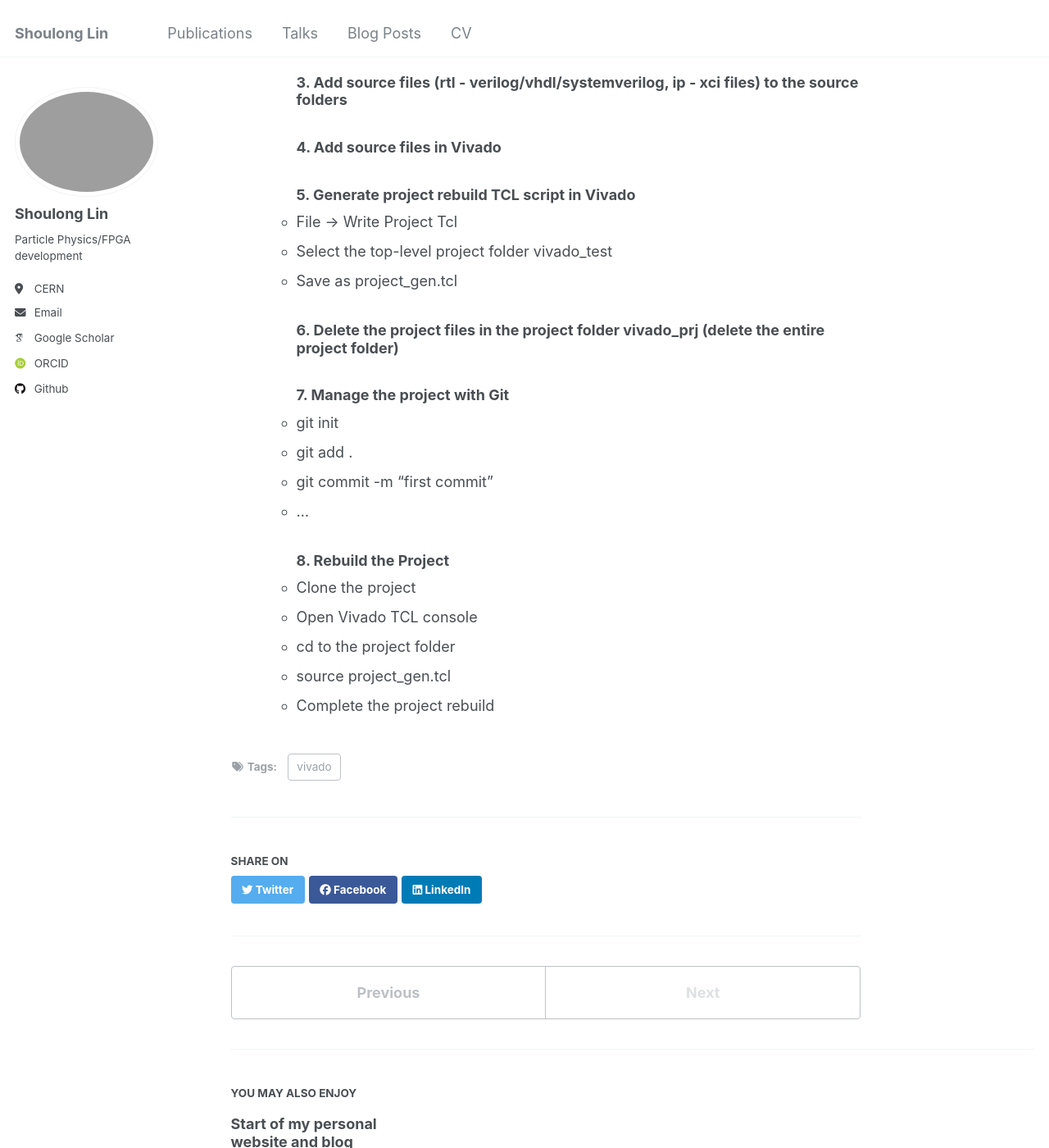
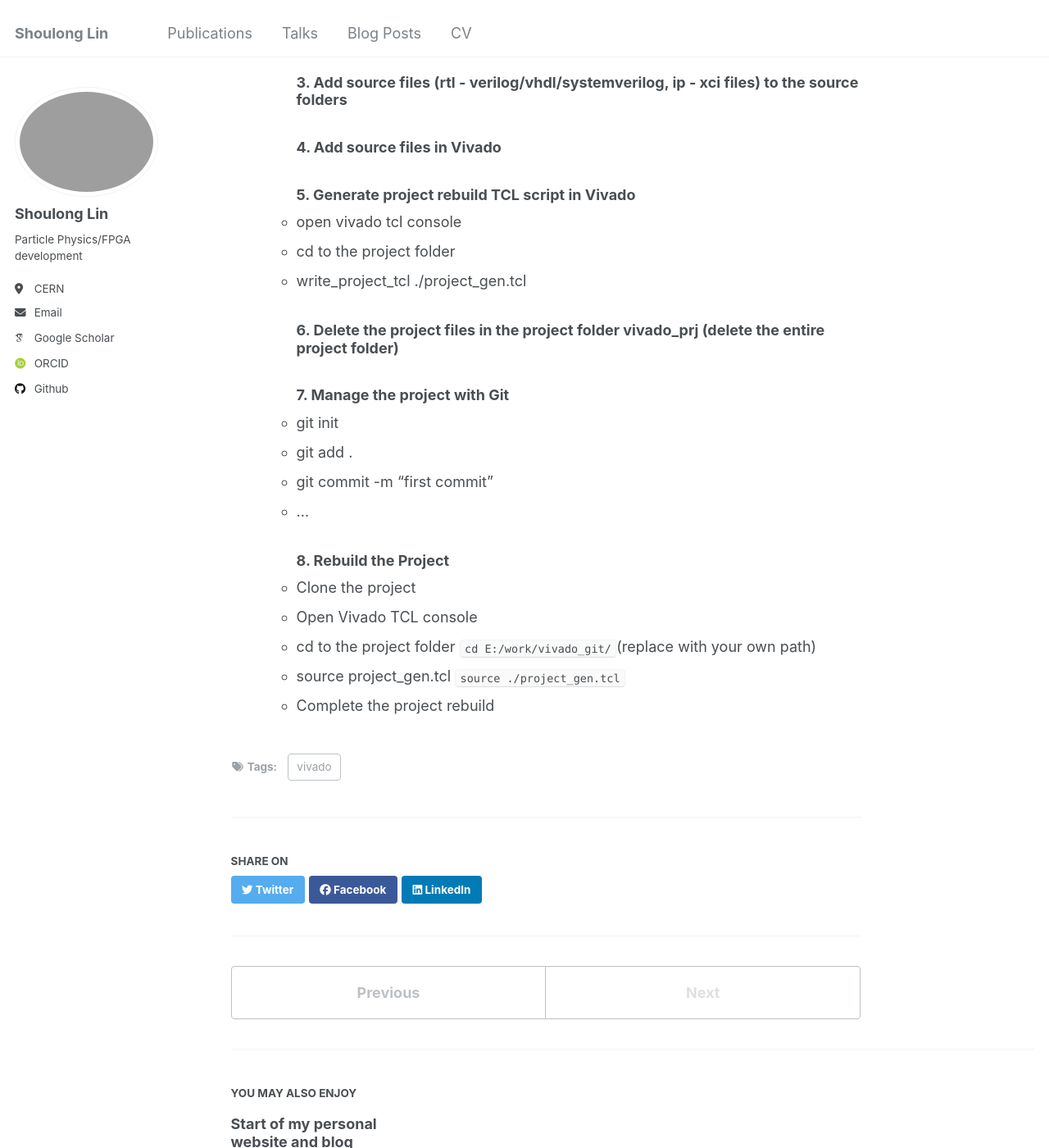
Before and after one commit to ShoulongLinn/ShoulongLinn.github.io, a Jekyll site: the page built from _posts/2024-11-12-blog-post-2.md, in a window 1280 px wide and 1400 px high, scrolled down 1919 px. Shown: the whole window at 82% size. Built offline with Jekyll 4.4.1, drawn with Linux system fonts in a browser that asks for light colours; some web fonts are replaced.

Commit message:
fix bug of git vivado

```diff
--- a/_posts/2024-11-12-blog-post-2.md
+++ b/_posts/2024-11-12-blog-post-2.md
@@ -54,9 +54,9 @@ vivado_test  //top level project folder
 ### 3. Add source files (rtl - verilog/vhdl/systemverilog, ip - xci files) to the source folders
 ### 4. Add source files in Vivado
 ### 5. Generate project rebuild TCL script in Vivado
-   * File -> Write Project Tcl
-   * Select the top-level project folder vivado_test
-   * Save as project_gen.tcl
+   * open vivado tcl console
+   * cd to the project folder
+   * write_project_tcl ./project_gen.tcl
 ### 6. Delete the project files in the project folder vivado_prj (delete the entire project folder)
 ### 7. Manage the project with Git
     * git init
@@ -66,6 +66,6 @@ vivado_test  //top level project folder
 ### 8. Rebuild the Project
   * Clone the project
   * Open Vivado TCL console
-  * cd to the project folder
-  * source project_gen.tcl
+  * cd to the project folder `cd E:/work/vivado_git/`(replace with your own path)
+  * source project_gen.tcl `source ./project_gen.tcl`
   * Complete the project rebuild
```
Also changed, not shown: 6 other files.
